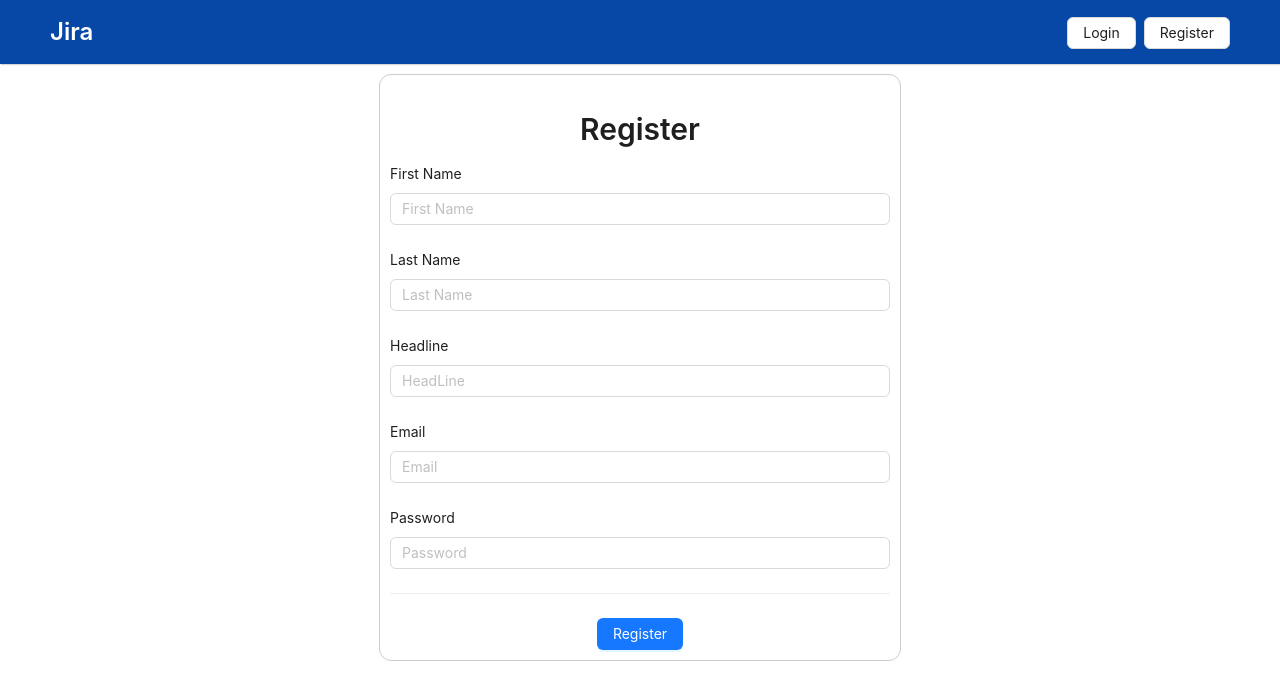
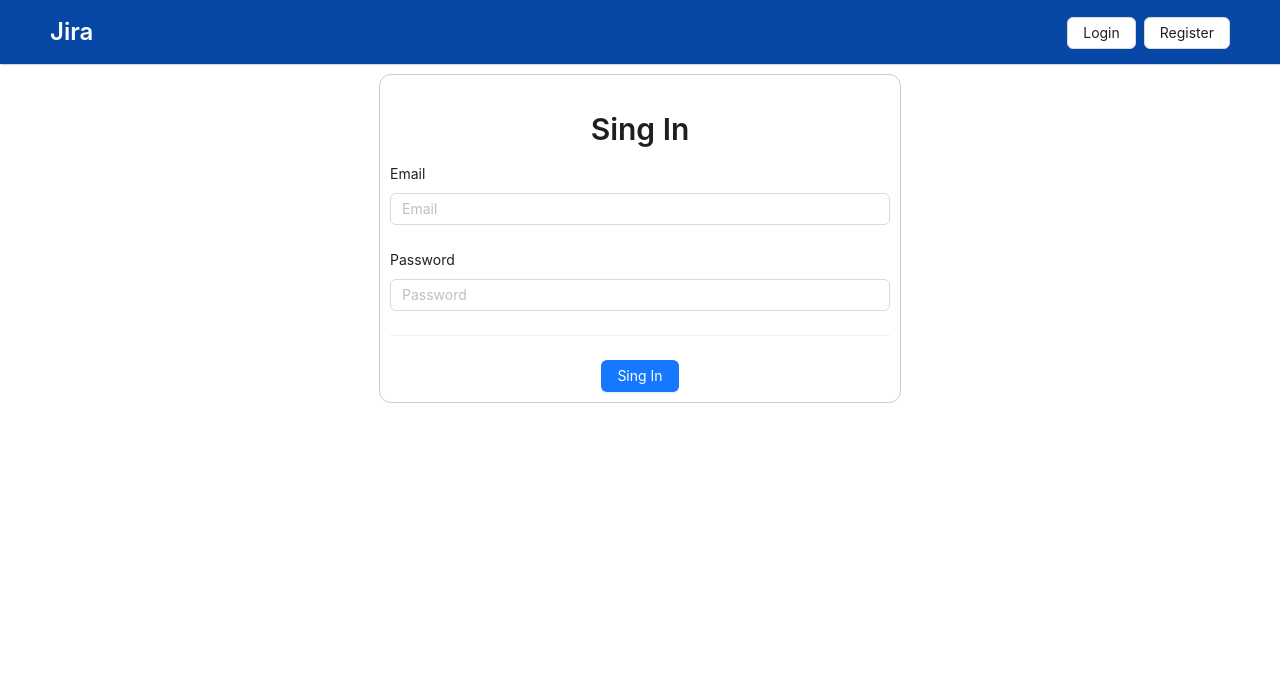
Before and after one commit to Kepidyan/Jira, a React (Create React App) app: page / in a window 1280 px wide. Shown: the top 700 px of the page. Built offline with nearby package versions, Linux system fonts and the light colour scheme.

Commit message:
login config

```diff
--- a/src/App.js
+++ b/src/App.js
@@ -1,5 +1,6 @@
 import Register from './view/pages/auth/register';
 import Header from './view/components/global/header';
+import Login from './view/pages/auth/login';
 import './App.css';
 
 
@@ -7,7 +8,8 @@ function App() {
   return (
     <div className="App">
       <Header/>
-      <Register />
+      {/* <Register /> */}
+      <Login />
     </div>
   );
 }
--- /dev/null
+++ b/src/view/pages/auth/login/index.css
@@ -0,0 +1,7 @@
+.auth_login_container {
+    max-width: 500px;
+    margin: 10px auto;
+    border: 1px solid #ccc;
+    padding: 10px;
+    border-radius: 12px;
+}
--- a/src/view/pages/auth/login/index.js
+++ b/src/view/pages/auth/login/index.js
@@ -0,0 +1,89 @@
+import React from "react";
+import { Input, Button, Divider,Form, notification, Typography } from "antd";
+import { signInWithEmailAndPassword } from "firebase/auth";
+import{ auth } from '../../../../services/firebase/firebase'
+import Title from "antd/es/typography/Title";
+import './index.css';
+
+
+class Login extends React.Component{
+    constructor(){
+        super();
+        this.state = {
+            loading : false,
+            email : '',
+            password: '',
+            status: ''
+        }
+        this.doSignInWithEmailAndPassword =this.doSignInWithEmailAndPassword.bind(this)
+    }
+    handleChangeInput = value => {
+        this.setState(value)
+    }
+
+    async doSignInWithEmailAndPassword(e){
+        const { email, password } = this.state;
+        this.setState({
+            loading: true
+        });
+        try{
+            const response = await signInWithEmailAndPassword(auth, email, password);
+            notification.success({
+                message:'You Sing In',
+                description:`Welcome dear`
+            })
+            this.setState({
+                status:''
+            })
+        }catch(error){
+            notification.error({
+                message: 'Wrong Login',
+                description: 'Invalid Login Credentials'
+            })
+            this.setState({
+                status:'error'
+            })
+        }finally{
+            this.setState({
+                loading: false
+            });
+        }
+    }
+
+      render(){
+        return(
+            <div className="auth_login_container">
+                <Title level={2}>
+                    Sing In
+                </Title>
+            <Form layout="vertical" onValuesChange={this.handleChangeInput}>
+                <Form.Item label="Email" name="email">
+                    <Input
+                        type="email"
+                        placeholder="Email"
+                        status={this.state.status}
+                    />
+                </Form.Item>
+                <Form.Item label="Password" name="password">
+                    <Input
+                        type="password"
+                        placeholder="Password"
+                        status={this.state.status}
+                    />
+                </Form.Item>
+                <Divider />
+                <Button
+                    loading={this.state.loading}
+                    type= "primary"
+                    onClick={this.doSignInWithEmailAndPassword}
+                >
+
+                    Sing In
+                </Button>
+            </Form>
+            </div>
+        )
+      }
+}
+
+export default Login
--- a/src/view/pages/auth/register/index.js
+++ b/src/view/pages/auth/register/index.js
@@ -1,8 +1,9 @@
 import React from "react";
 import { Typography, Input, Button, Divider,Form, notification } from "antd";
-import './index.css';
 import { createUserWithEmailAndPassword } from "firebase/auth";
 import{ auth } from '../../../../services/firebase/firebase'
+import './index.css';
+
 const { Title } = Typography;
 
 class Register extends React.Component{
```
